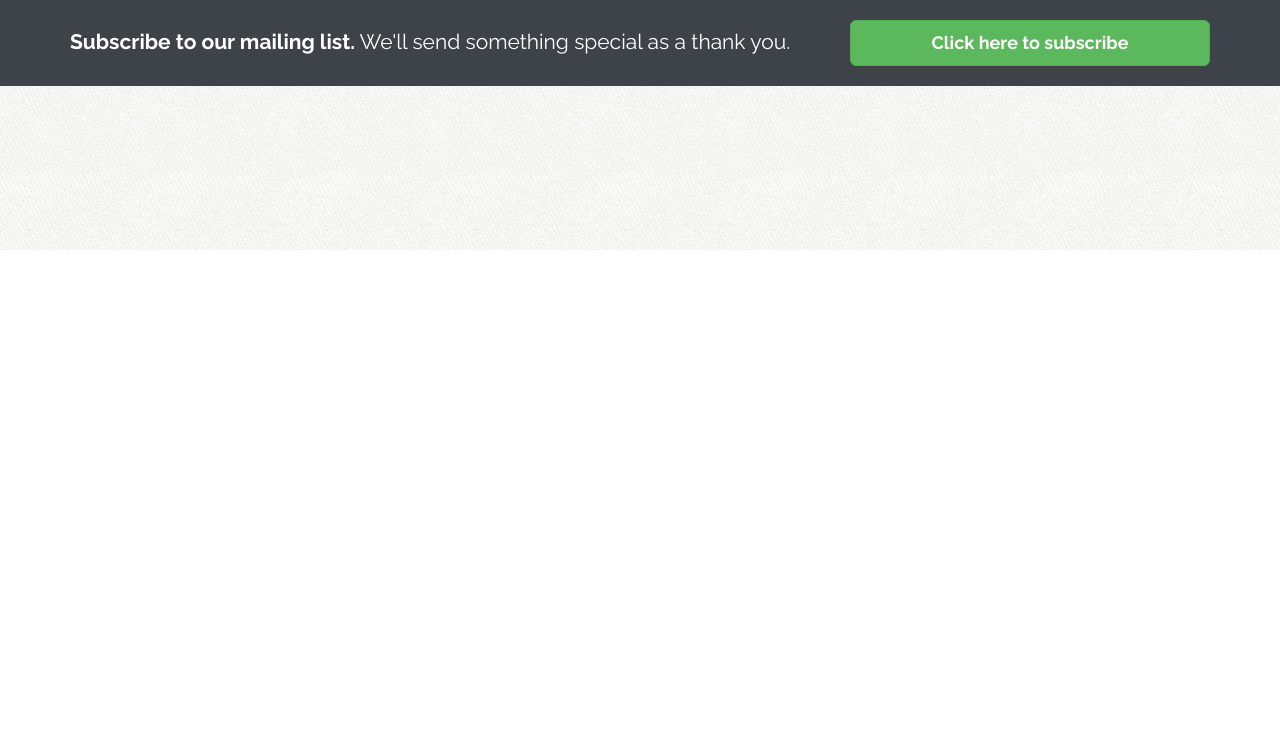
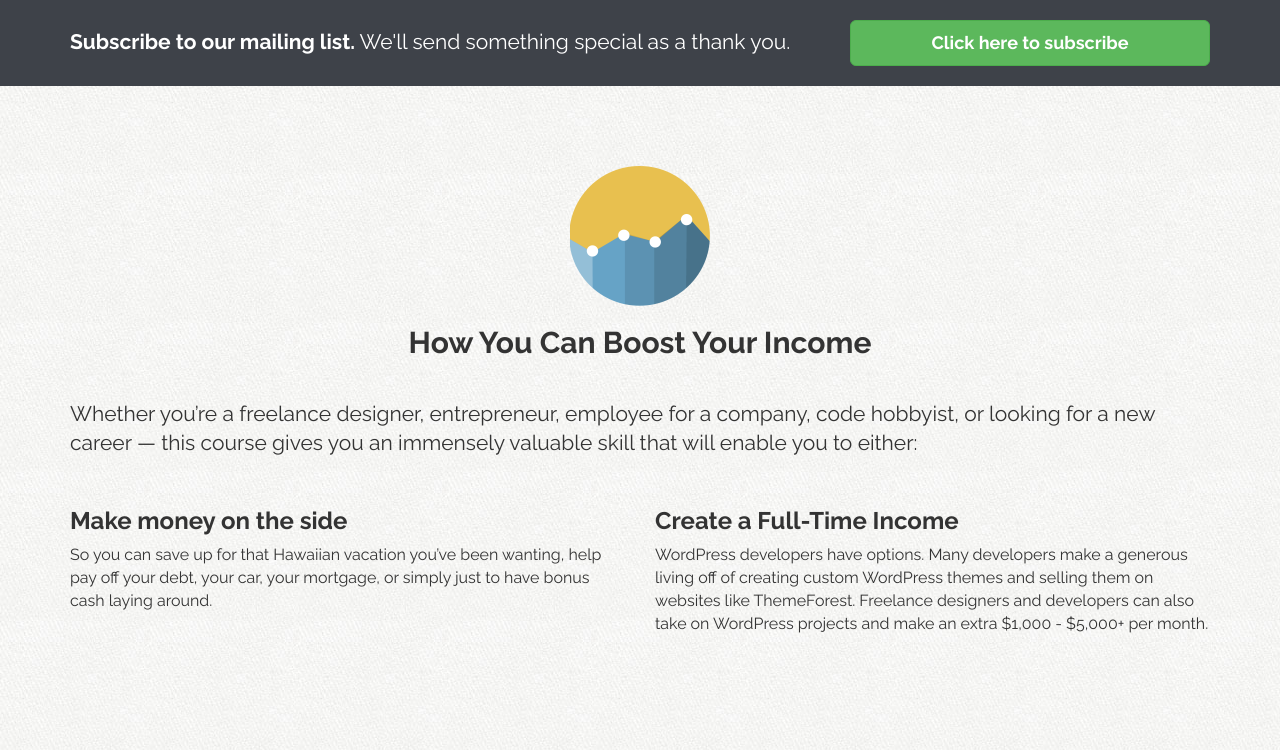
Before and after one commit to RrennM/B2W, a plain HTML site: page index.html in a window 1280 px wide. Shown: the part 550-1300 px from the top of the page. Before the commit the page ends 800 px from the top, so only its background shows below. Drawn offline with nearby package versions, Linux system fonts and the light colour scheme; a web font is replaced by a local one.

Commit message:
Create boost-income section.

```diff
--- a/assets/css/custom.css
+++ b/assets/css/custom.css
@@ -126,6 +126,21 @@ img	{
 }
 
 /* === LAYOUT === */
+section {
+	padding: 80px 0;
+}
+
+.section-header {
+	text-align: center;
+}
+
+section h2 {
+	margin: 20px 0 40px;
+}
+
+section h3 {
+	margin: 30px 0 10px;
+}
 
 #optin {
 	background: #3e4249;
--- a/index.html
+++ b/index.html
@@ -140,9 +140,29 @@
 
 		<!-- BOOST YOUR INCOME
 		=============================================================================== -->
-		<section>
+		<section id="boost-income">
+			<div class="container">
 
-		</section>
+				<div class="section-header">
+					<img src="assets/img/icon-boost.png" alt="Chart">
+					<h2>How You Can Boost Your Income</h2>
+				</div> <!-- section header  -->
+
+				<p class="lead">Whether you&rsquo;re a freelance designer, entrepreneur, employee for a company, code hobbyist, or looking for a new career &mdash; this course gives you an immensely valuable skill that will enable you to either:</p>
+
+				<div class="row">
+					<div class="col-sm-6">
+						<h3>Make money on the side</h3>
+						<p>So you can save up for that Hawaiian vacation you&rsquo;ve been wanting, help pay off your debt, your car, your mortgage, or simply just to have bonus cash laying around.</p>
+					</div> <!-- col -->
+					<div class="col-sm-6">
+						<h3>Create a Full-Time Income</h3>
+						<p>WordPress developers have options. Many developers make a generous living off of creating custom WordPress themes and selling them on websites like ThemeForest. Freelance designers and developers can also take on WordPress projects and make an extra $1,000 - $5,000+ per month.</p>
+					</div> <!-- col -->
+				</div> <!-- row -->
+
+			</div> <!-- container -->
+		</section> <!-- boost-income -->
 
 
 		<!-- WHO BENEFITS
```
